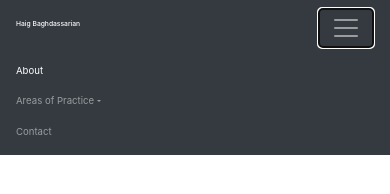
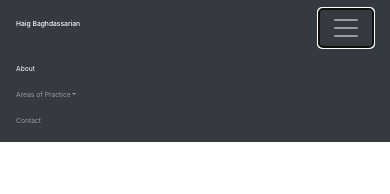
Before and after one commit to sierra-kilo/hblaw, a plain HTML site: page index.html in a window 390 px wide. Both pictures are taken after a click on the button "Toggle navigation". Drawn offline with nearby package versions, Linux system fonts and the light colour scheme.

Commit message:
change font

```diff
--- a/assets/css/style.css
+++ b/assets/css/style.css
@@ -10,4 +10,7 @@
     .navbar-brand {
         font-size: .7em;
     }
+    .nav-item {
+        font-size: .7em;
+    }
 }
```
